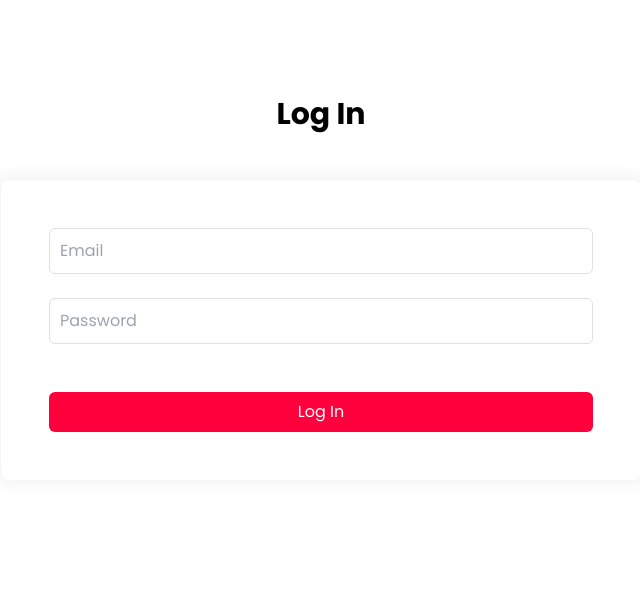
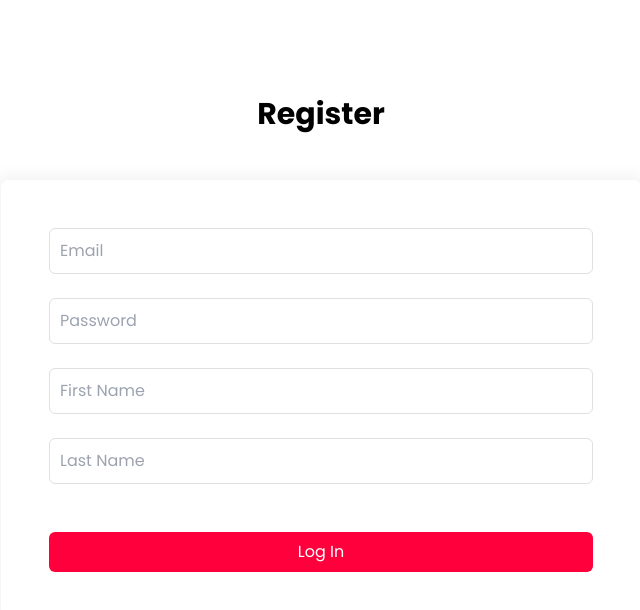
Before and after one commit to fano5528/auth-client, a React (Create React App) app: page /register in a window 1280 px wide. Shown: the top 610 px of the page, without its empty margins (319-959 px from the left). Built offline with nearby package versions, Linux system fonts and the light colour scheme; what react-auth-kit would draw is missing.

Commit message:
empezando tutorial de yt

```diff
--- a/src/App.js
+++ b/src/App.js
@@ -3,21 +3,16 @@ import React, { useState } from 'react';
 import Home from './pages/Home';
 import Dashboard from './pages/Dashboard';
 import LogIn from './pages/LogIn';
+import Register from './pages/Register';
 import { Routes, Route } from 'react-router-dom';
-import useToken from './useToken';
 
 function App() {
-  const { token, setToken } = useToken();
-
-  if(!token) {
-    return <LogIn setToken={setToken}/>
-  }
-
   return (
-  <Routes>
-    <Route exact path="/" element={<Home/>}/>
-    <Route exact path="/dashboard" element={<Dashboard/>}/>
-  </Routes>
+    <>
+      <Routes>
+        <Route path="/register" element={<Register/>}/>
+      </Routes>
+    </>
   )
 }
 
--- a/src/pages/LogIn.js
+++ b/src/pages/LogIn.js
@@ -28,6 +28,7 @@ export default function LogIn({setToken}) {
     }
 
     return (
+        <>
         <div>
             <h1 className="text-center mt-24 font-bold text-3xl">Log In</h1>
             <form onSubmit={(e)=> trySubmit(e)} className="mt-12 flex w-[50vw] mx-auto border-black shadow-[0_0_15px_5px_rgba(0,0,0,0.05)] p-12 rounded-lg flex-col">
@@ -36,6 +37,7 @@ export default function LogIn({setToken}) {
                 <button type="submit" className="mt-12 w-full text-white py-2 bg-[#ff003d] rounded-md mx-auto hover:bg-[#ef002d]">Log In</button>
             </form>
         </div>
+        </>
       )
 }
 
--- /dev/null
+++ b/src/pages/Register.js
@@ -0,0 +1,40 @@
+import React, { useState } from 'react'
+
+export default function Register() {
+    const [email, setEmail] = useState('')
+    const [password, setPassword] = useState('')
+    const [firstName, setFirstName] = useState('')
+    const [lastName, setLastName] = useState('')
+
+    const registerUser = async (e) => {
+        e.preventDefault()
+        fetch('https://sea-turtle-app-ifiyv.ondigitalocean.app/register', {
+            method: 'POST',
+            headers: {
+                'Content-Type': 'application/json'
+                },
+            body: JSON.stringify({
+                email,
+                password,
+                firstName,
+                lastName
+                })
+            })
+            .then(data => data.json())
+            .then(data => console.log(data))
+    }
+
+
+    return (
+        <div>
+            <h1 className="text-center mt-24 font-bold text-3xl">Register</h1>
+            <form onSubmit={registerUser} className="mt-12 flex w-[50vw] mx-auto border-black shadow-[0_0_15px_5px_rgba(0,0,0,0.05)] p-12 rounded-lg flex-col">
+                <input className="rounded-md border-[#e0e0e0] border" type="email" placeholder="Email" value={email} onChange={(e) => setEmail(e.target.value)} />
+                <input className="mt-6 border-[#e0e0e0] border rounded-md" type="password" placeholder="Password" value={password} onChange={(e) => setPassword(e.target.value)} />
+                <input className="mt-6 border-[#e0e0e0] border rounded-md" placeholder="First Name" value={firstName} onChange={(e) => setFirstName(e.target.value)} />
+                <input className="mt-6 border-[#e0e0e0] border rounded-md" placeholder="Last Name" value={lastName} onChange={ (e)=> setLastName(e.target.value) }/>
+                <button type="submit" className="mt-12 w-full text-white py-2 bg-[#ff003d] rounded-md mx-auto hover:bg-[#ef002d]">Log In</button>
+            </form>
+        </div>
+    )
+}
--- a/src/useToken.js
+++ /dev/null
@@ -1,19 +0,0 @@
-import { useState } from 'react';
-
-export default function useToken() {
-    const getToken = () => {
-        const tokenString = localStorage.getItem('token');
-        const userToken = JSON.parse(tokenString);
-        return userToken?.token
-    };
-    const [token, setToken] = useState(getToken());
-    const saveToken = userToken => {
-        localStorage.setItem('token', JSON.stringify(userToken));
-        setToken(userToken.token);
-      };
-
-    return {
-        setToken: saveToken,
-        token
-      }
-}
```
